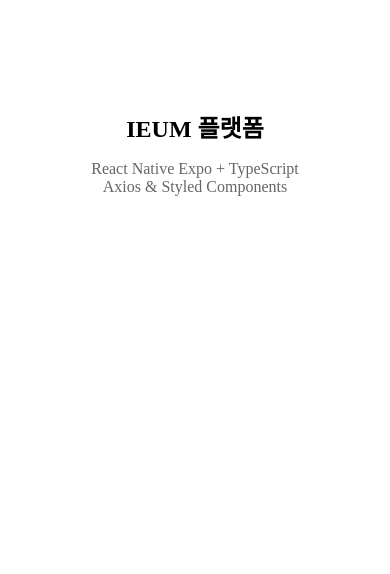
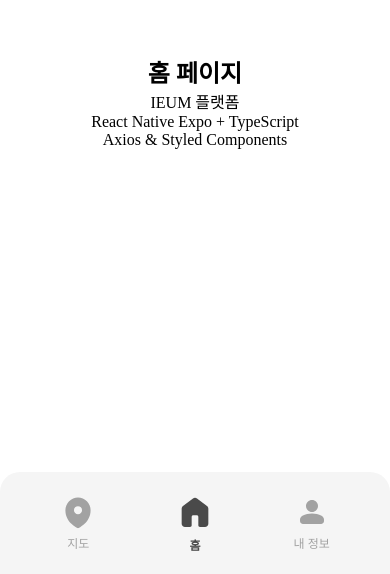
Before and after one commit to 2025-OSS-IEUM/IEUM_FRONT, a React Native app: screen / in a window 390 px wide. Shown: the part 270-844 px from the top of the page. Built offline with nearby package versions, Linux system fonts and the light colour scheme; a web font is replaced by a local one.

Commit message:
[Feat] - Integrate Footer and page navigation in App component

```diff
--- a/App.tsx
+++ b/App.tsx
@@ -1,30 +1,18 @@
-import React from "react";
+import React, { useState } from "react";
 import { StatusBar } from "expo-status-bar";
 import { useFonts } from "expo-font";
 import { ThemeProvider } from "styled-components/native";
 import { theme } from "./src/styles";
 import styled from "styled-components/native";
 import { View, Text } from "react-native";
+import { Footer } from "./src/components";
+import { Home, Map, Profile } from "./src/pages";
 
-const Container = styled.View`
+type TabType = 'map' | 'home' | 'profile';
+
+const MainContainer = styled.View`
   flex: 1;
-  align-items: center;
-  justify-content: center;
   background-color: ${props => props.theme.colors.background};
-`;
-
-const Title = styled.Text`
-  font-size: 24px;
-  font-weight: bold;
-  font-family: ${props => props.theme.fonts.bold};
-  color: ${props => props.theme.colors.text.primary};
-  margin-bottom: 16px;
-`;
-
-const Subtitle = styled.Text`
-  font-size: 16px;
-  font-family: ${props => props.theme.fonts.primary};
-  color: ${props => props.theme.colors.text.secondary};
 `;
 
 export default function App() {
@@ -40,6 +28,25 @@
     "Pretendard-Black": require("./assets/fonts/Pretendard-Black.otf"),
   });
 
+  const [activeTab, setActiveTab] = useState<TabType>('home');
+
+  const handleTabChange = (tab: TabType) => {
+    setActiveTab(tab);
+  };
+
+  const renderPage = () => {
+    switch (activeTab) {
+      case 'map':
+        return <Map />;
+      case 'home':
+        return <Home />;
+      case 'profile':
+        return <Profile />;
+      default:
+        return <Home />;
+    }
+  };
+
   if (!fontsLoaded) {
     return (
       <View style={{ flex: 1, justifyContent: "center", alignItems: "center" }}>
@@ -50,11 +57,10 @@
 
   return (
     <ThemeProvider theme={theme}>
-      <Container>
-        <Title>IEUM 플랫폼</Title>
-        <Subtitle>React Native Expo + TypeScript</Subtitle>
-        <Subtitle>Axios & Styled Components</Subtitle>
-      </Container>
+      <MainContainer>
+        {renderPage()}
+        <Footer initialTab={activeTab} onTabChange={handleTabChange} />
+      </MainContainer>
       <StatusBar style="auto" />
     </ThemeProvider>
   );
```
